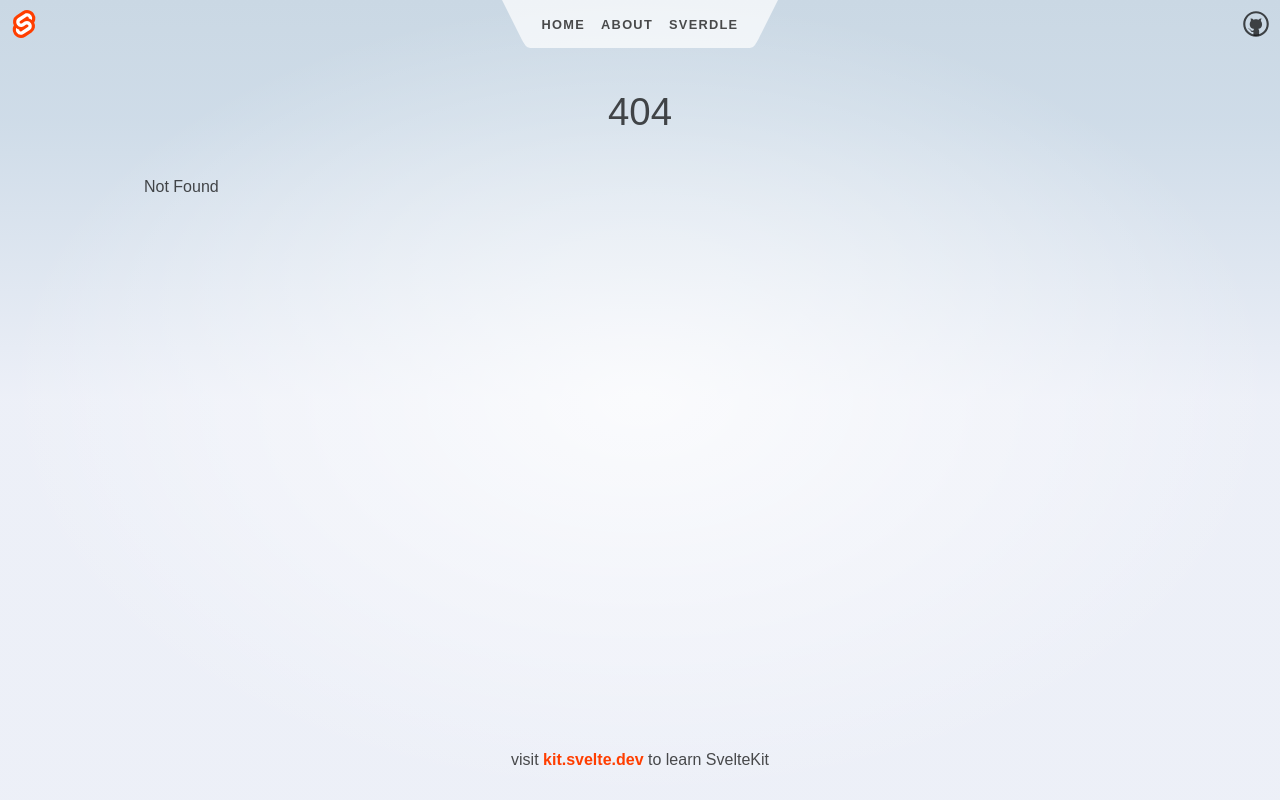
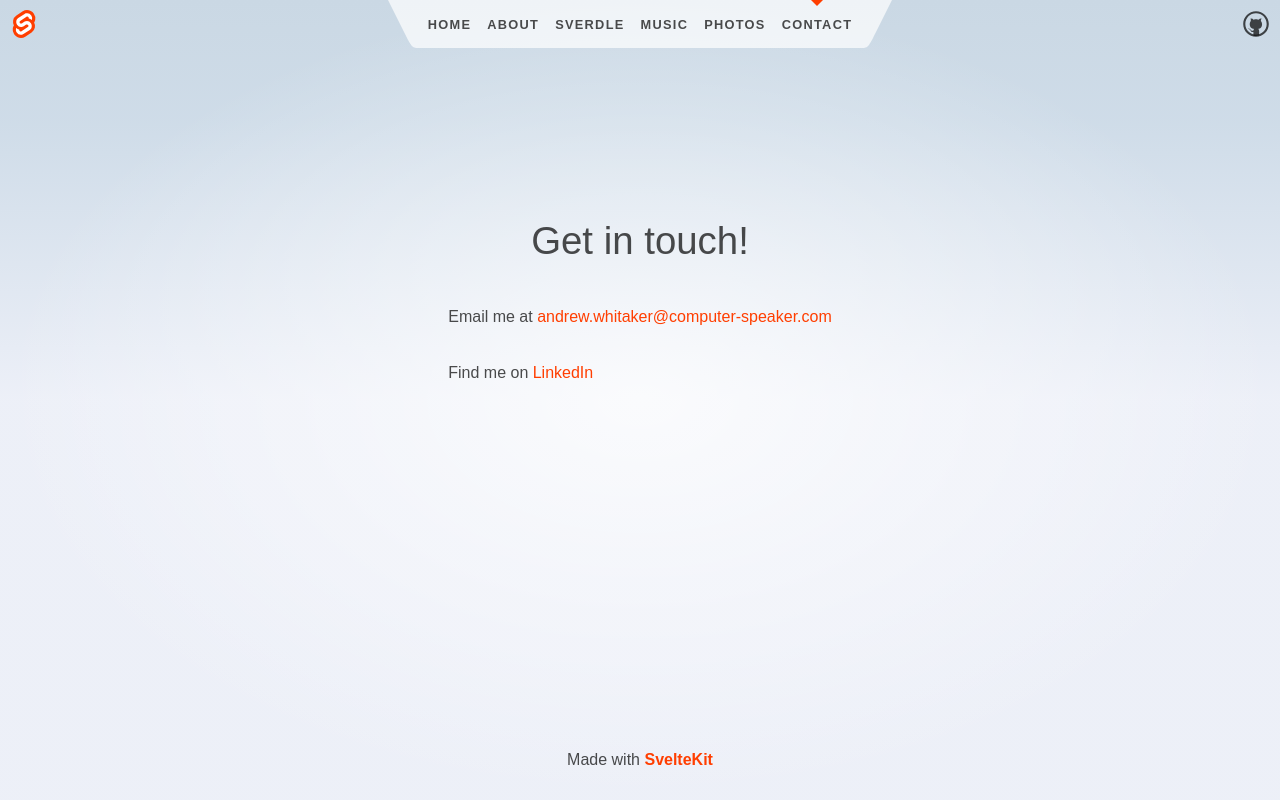
Before and after one commit to agwhitaker93/computer-speaker.com, a SvelteKit app: page /contact in a window 1280 px wide. Before the commit this address had no page. Built offline with nearby package versions, Linux system fonts and the light colour scheme.

Commit message:
Begin adding content

```diff
--- a/package.json
+++ b/package.json
@@ -29,10 +29,10 @@
     "@typescript-eslint/parser": "^6.0.0",
     "eslint": "^8.56.0",
     "eslint-config-prettier": "^9.1.0",
-    "eslint-plugin-svelte": "^2.36.0-next.4",
+    "eslint-plugin-svelte": "^2.35.1",
     "prettier": "^3.1.1",
     "prettier-plugin-svelte": "^3.1.2",
-    "svelte": "^5.0.0-next.1",
+    "svelte": "^4.2.7",
     "svelte-check": "^3.6.0",
     "tslib": "^2.4.1",
     "typescript": "^5.0.0",
--- a/src/routes/+layout.svelte
+++ b/src/routes/+layout.svelte
@@ -11,7 +11,7 @@
   </main>
 
   <footer>
-    <p>visit <a href="https://kit.svelte.dev">kit.svelte.dev</a> to learn SvelteKit</p>
+    <p>Made with <a href="https://kit.svelte.dev">SvelteKit</a></p>
   </footer>
 </div>
 
--- a/src/routes/Header.svelte
+++ b/src/routes/Header.svelte
@@ -2,6 +2,14 @@
   import { page } from '$app/stores'
   import logo from '$lib/images/svelte-logo.svg'
   import github from '$lib/images/github.svg'
+
+  const pageList = [
+    { name: 'About', path: '/about' },
+    { name: 'Sverdle', path: '/sverdle' },
+    { name: 'Music', path: '/music' },
+    { name: 'Photos', path: '/photos' },
+    { name: 'Contact', path: '/contact' }
+  ]
 </script>
 
 <header>
@@ -19,12 +27,11 @@
       <li aria-current={$page.url.pathname === '/' ? 'page' : undefined}>
         <a href="/">Home</a>
       </li>
-      <li aria-current={$page.url.pathname === '/about' ? 'page' : undefined}>
-        <a href="/about">About</a>
-      </li>
-      <li aria-current={$page.url.pathname.startsWith('/sverdle') ? 'page' : undefined}>
-        <a href="/sverdle">Sverdle</a>
-      </li>
+      {#each pageList as { name, path }}
+        <li aria-current={$page.url.pathname.startsWith(path) ? 'page' : undefined}>
+          <a href={path}>{name}</a>
+        </li>
+      {/each}
     </ul>
     <svg viewBox="0 0 2 3" aria-hidden="true">
       <path d="M0,0 L0,3 C0.5,3 0.5,3 1,2 L2,0 Z" />
@@ -32,8 +39,8 @@
   </nav>
 
   <div class="corner">
-    <a href="https://github.com/sveltejs/kit">
-      <img src={github} alt="GitHub" />
+    <a href="https://github.com/agwhitaker93">
+      <img src={github} alt="My GitHub Profile" />
     </a>
   </div>
 </header>
--- /dev/null
+++ b/src/routes/contact/+page.svelte
@@ -0,0 +1,15 @@
+<svelte:head>
+  <title>Contact</title>
+  <meta name="description" content="How to contact me" />
+</svelte:head>
+
+<div class="text-column">
+  <h1>Get in touch!</h1>
+
+  <p>
+    Email me at <a href="mailto:andrew.whitaker@computer-speaker.com"
+      >andrew.whitaker@computer-speaker.com</a
+    >
+  </p>
+  <p>Find me on <a href="https://www.linkedin.com/in/andrew-whitaker-b6a382123/">LinkedIn</a></p>
+</div>
--- /dev/null
+++ b/src/routes/contact/+page.ts
@@ -0,0 +1,9 @@
+import { dev } from '$app/environment'
+
+// we don't need any JS on this page, though we'll load
+// it in dev so that we get hot module replacement
+export const csr = dev
+
+// since there's no dynamic data here, we can prerender
+// it so that it gets served as a static asset in production
+export const prerender = true
```
Also changed, not shown: src/routes/music/+page.svelte (added, +45 -0 lines), src/routes/music/+page.ts (added, +9 -0 lines), src/routes/photos/+page.svelte (added, +37 -0 lines), src/routes/photos/+page.ts (added, +9 -0 lines), 2 other files (tests, documents, lock files or other folders).
